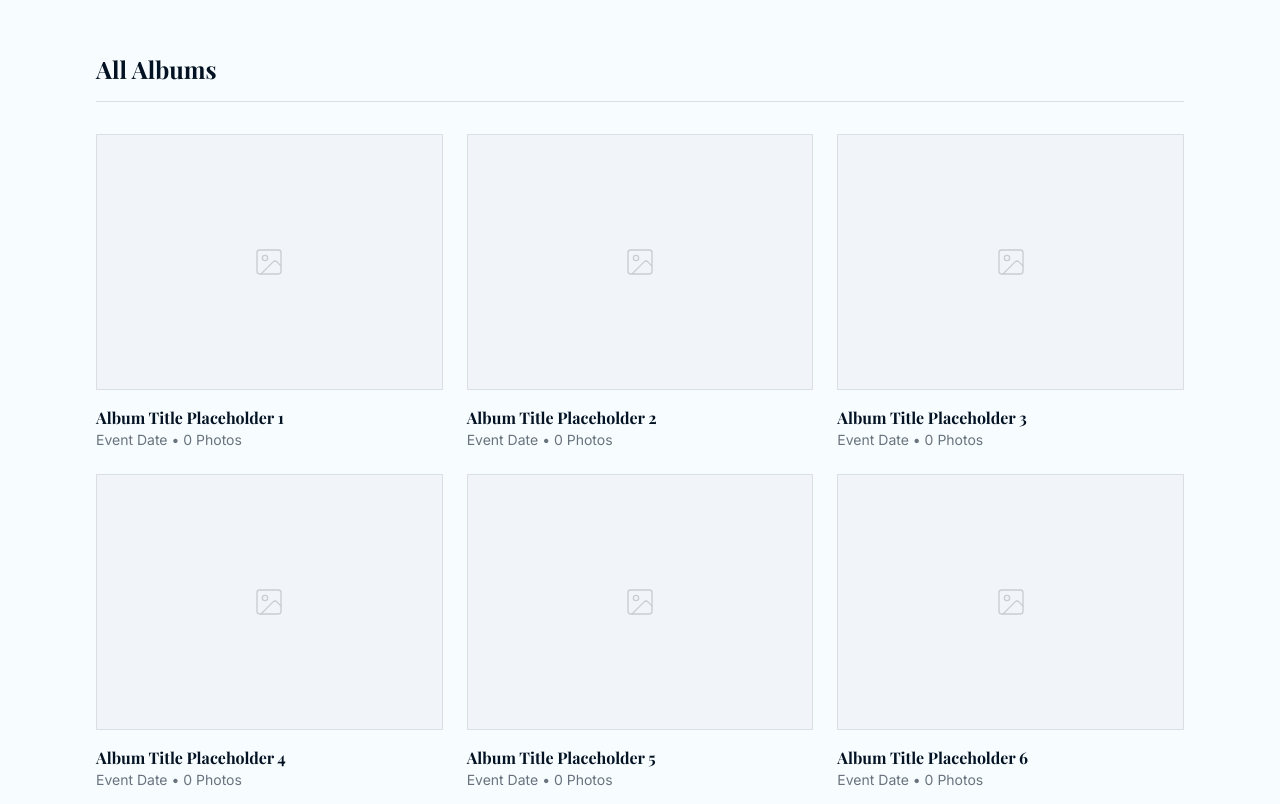
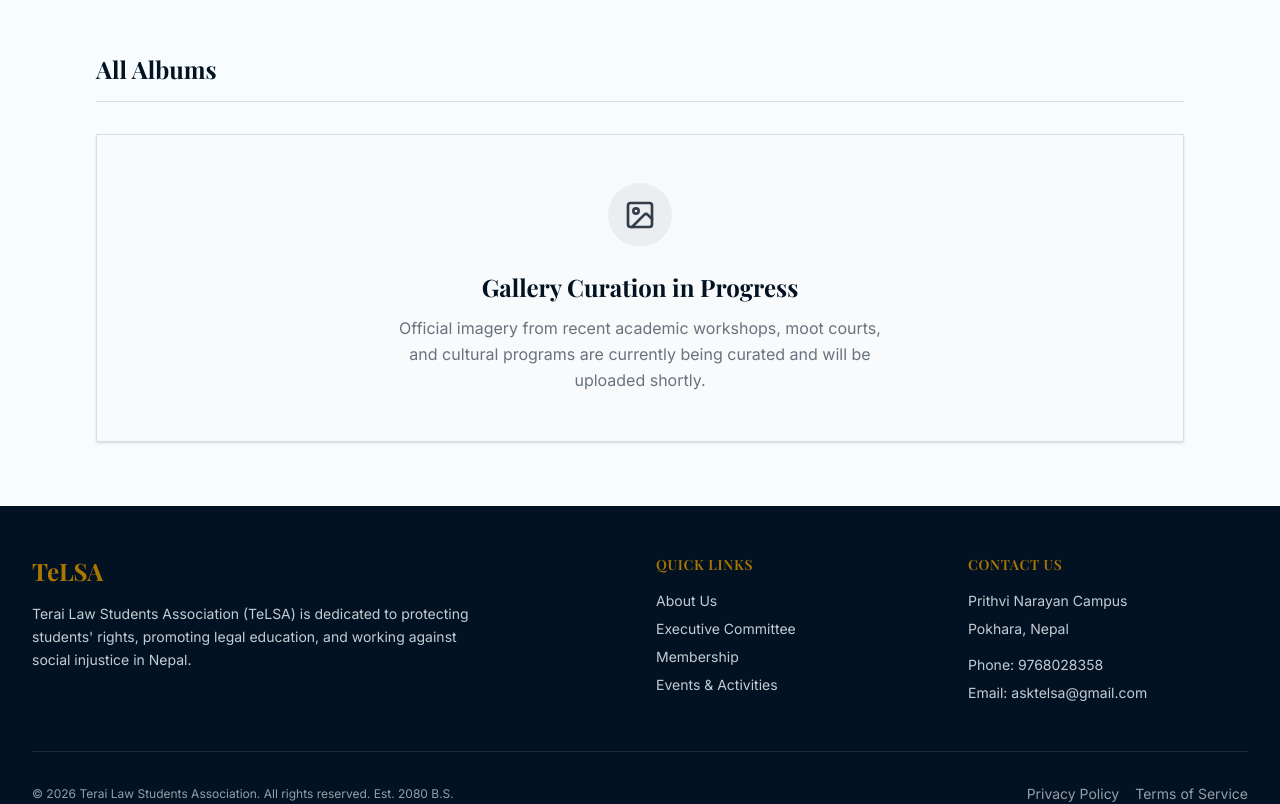
Before and after one commit to amrit-verse/telsa-website, a Next.js app: page /gallery in a window 1280 px wide. Shown: the part 940-1744 px from the top of the page. Built offline with nearby package versions, Linux system fonts and the light colour scheme; a web font is replaced by a local one.

Commit message:
Final pre-launch updates

```diff
--- a/app/(public)/executive-committee/page.tsx
+++ b/app/(public)/executive-committee/page.tsx
@@ -26,11 +26,11 @@ export default function ExecutiveCommitteePage() {
         <div className="grid grid-cols-1 sm:grid-cols-2 lg:grid-cols-3 gap-8 justify-center">
           {coreMembers.map((member, index) => (
             <div key={index} className="bg-card border border-border rounded-sm overflow-hidden shadow-sm hover:shadow-md transition-shadow group">
-              {/* Image Placeholder */}
-              <div className="w-full h-64 bg-slate-200 dark:bg-slate-800 flex items-center justify-center relative overflow-hidden">
-                <svg xmlns="http://www.w3.org/2000/svg" width="48" height="48" viewBox="0 0 24 24" fill="none" stroke="currentColor" strokeWidth="1" strokeLinecap="round" strokeLinejoin="round" className="text-slate-400 dark:text-slate-600"><path d="M19 21v-2a4 4 0 0 0-4-4H9a4 4 0 0 0-4 4v2"/><circle cx="12" cy="7" r="4"/></svg>
+              {/* Typographic Monogram Fallback */}
+              <div className="w-full h-64 bg-primary flex items-center justify-center relative overflow-hidden">
+                <span className="font-serif text-6xl text-primary-foreground font-bold tracking-widest">{member.name.charAt(0)}</span>
                 {/* Subtle gradient overlay to match aesthetic */}
-                <div className="absolute inset-0 bg-gradient-to-t from-primary/10 to-transparent"></div>
+                <div className="absolute inset-0 bg-gradient-to-t from-black/20 to-transparent"></div>
               </div>
               <div className="p-6 text-center border-t-2 border-secondary/20 group-hover:border-secondary transition-colors">
                 <h3 className="font-serif text-xl font-bold text-primary mb-1">{member.name}</h3>
@@ -47,8 +47,8 @@ export default function ExecutiveCommitteePage() {
         <div className="grid grid-cols-1 sm:grid-cols-2 lg:grid-cols-4 gap-6">
           {execMembers.map((member, index) => (
             <div key={index} className="bg-card border border-border p-6 rounded-sm text-center shadow-sm hover:border-secondary/50 transition-colors">
-              <div className="w-20 h-20 mx-auto rounded-full bg-slate-200 dark:bg-slate-800 flex items-center justify-center mb-4">
-                <svg xmlns="http://www.w3.org/2000/svg" width="24" height="24" viewBox="0 0 24 24" fill="none" stroke="currentColor" strokeWidth="1" strokeLinecap="round" strokeLinejoin="round" className="text-slate-400 dark:text-slate-600"><path d="M19 21v-2a4 4 0 0 0-4-4H9a4 4 0 0 0-4 4v2"/><circle cx="12" cy="7" r="4"/></svg>
+              <div className="w-20 h-20 mx-auto rounded-full bg-primary/10 flex items-center justify-center mb-4 border border-primary/20">
+                <span className="font-serif text-2xl font-bold text-primary">{member.name.charAt(0)}</span>
               </div>
               <h3 className="font-serif text-lg font-bold text-primary mb-1">{member.name}</h3>
               <p className="text-muted-foreground text-xs font-medium uppercase tracking-wider">{member.position}</p>
--- a/app/(public)/gallery/page.tsx
+++ b/app/(public)/gallery/page.tsx
@@ -34,19 +34,18 @@ export default function GalleryPage() {
       {/* Album Grid Architecture */}
       <h3 className="font-serif text-2xl font-bold text-primary mb-8 border-b pb-4">All Albums</h3>
       <div className="grid grid-cols-1 sm:grid-cols-2 lg:grid-cols-3 gap-6">
-        {/* Placeholder Albums */}
-        {[1, 2, 3, 4, 5, 6].map((i) => (
-          <div key={i} className="group cursor-pointer">
-            <div className="relative h-64 bg-slate-100 dark:bg-slate-900 border border-border rounded-sm overflow-hidden mb-4">
-              <div className="absolute inset-0 flex items-center justify-center">
-                 <svg xmlns="http://www.w3.org/2000/svg" width="32" height="32" viewBox="0 0 24 24" fill="none" stroke="currentColor" strokeWidth="1" strokeLinecap="round" strokeLinejoin="round" className="text-muted-foreground opacity-30"><rect width="18" height="18" x="3" y="3" rx="2" ry="2"/><circle cx="9" cy="9" r="2"/><path d="m21 15-3.086-3.086a2 2 0 0 0-2.828 0L6 21"/></svg>
-              </div>
-              <div className="absolute inset-0 bg-primary/0 group-hover:bg-primary/5 transition-colors"></div>
+        {/* Empty State / Curation Notice */}
+        <div className="col-span-1 sm:col-span-2 lg:col-span-3">
+          <div className="bg-slate-50 dark:bg-slate-900/50 rounded-sm p-12 border border-border flex flex-col items-center justify-center min-h-[300px] text-center shadow-sm">
+            <div className="w-16 h-16 rounded-full bg-primary/5 flex items-center justify-center mb-6">
+              <svg xmlns="http://www.w3.org/2000/svg" width="32" height="32" viewBox="0 0 24 24" fill="none" stroke="currentColor" strokeWidth="2" strokeLinecap="round" strokeLinejoin="round" className="text-primary opacity-80"><rect width="18" height="18" x="3" y="3" rx="2" ry="2"/><circle cx="9" cy="9" r="2"/><path d="m21 15-3.086-3.086a2 2 0 0 0-2.828 0L6 21"/></svg>
             </div>
-            <h4 className="font-bold text-primary group-hover:text-secondary transition-colors">Album Title Placeholder {i}</h4>
-            <p className="text-sm text-muted-foreground">Event Date • 0 Photos</p>
+            <h4 className="font-serif text-2xl font-bold text-primary mb-3">Gallery Curation in Progress</h4>
+            <p className="text-muted-foreground max-w-lg leading-relaxed">
+              Official imagery from recent academic workshops, moot courts, and cultural programs are currently being curated and will be uploaded shortly.
+            </p>
           </div>
-        ))}
+        </div>
       </div>
     </div>
   );
--- a/app/(public)/membership/page.tsx
+++ b/app/(public)/membership/page.tsx
@@ -97,10 +97,10 @@ export default function MembershipPage() {
         </div>
 
         <div className="pt-8 border-t border-primary-foreground/20">
-          <p className="mb-6 text-primary-foreground/80">The online application portal is currently being finalized.</p>
-          <button disabled className="bg-secondary/50 text-primary-foreground/50 cursor-not-allowed px-8 py-3 rounded-sm font-medium border border-transparent">
-            Apply for Membership (Coming Soon)
-          </button>
+          <p className="mb-6 text-primary-foreground/80 font-medium">The online application portal is now open for the current academic session.</p>
+          <Link href="/join" className="inline-block bg-background text-primary px-8 py-3 rounded-sm font-bold border-2 border-background hover:bg-transparent hover:text-background transition-colors focus:outline-none focus:ring-2 focus:ring-secondary focus:ring-offset-2 focus:ring-offset-primary">
+            Begin Online Application
+          </Link>
         </div>
       </section>
     </div>
```
Also changed, not shown: 1 other file (tests, documents, lock files or other folders).
